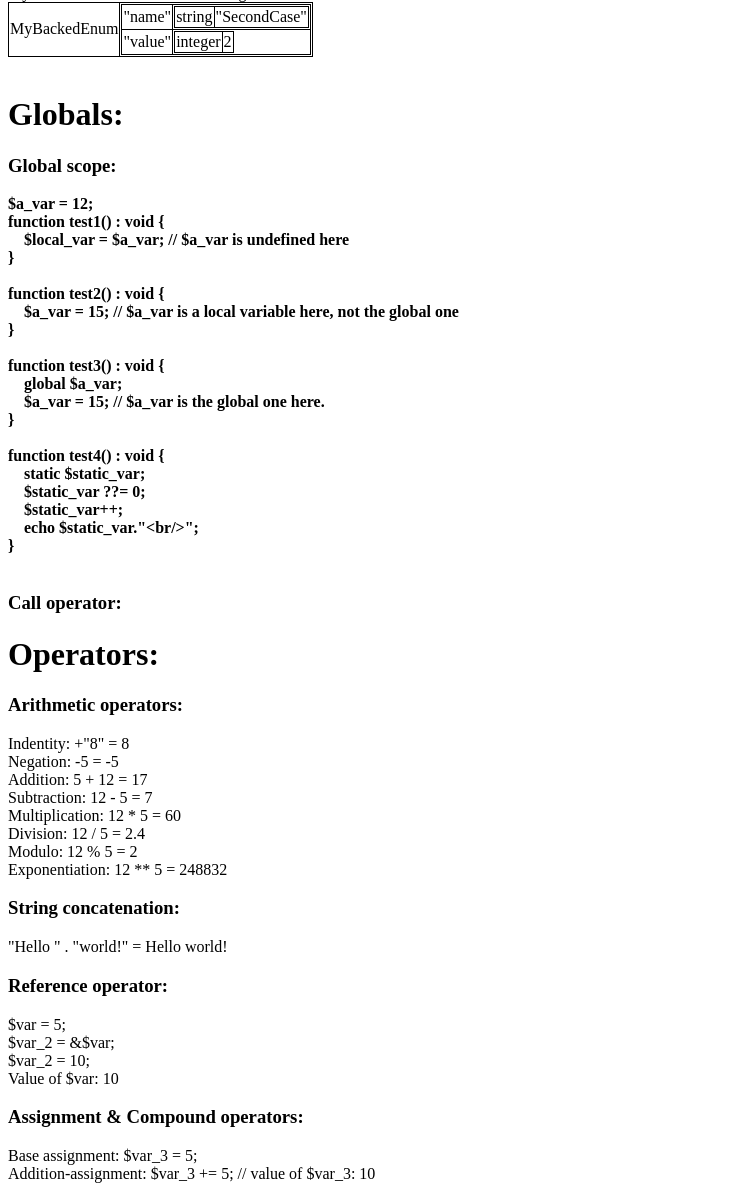
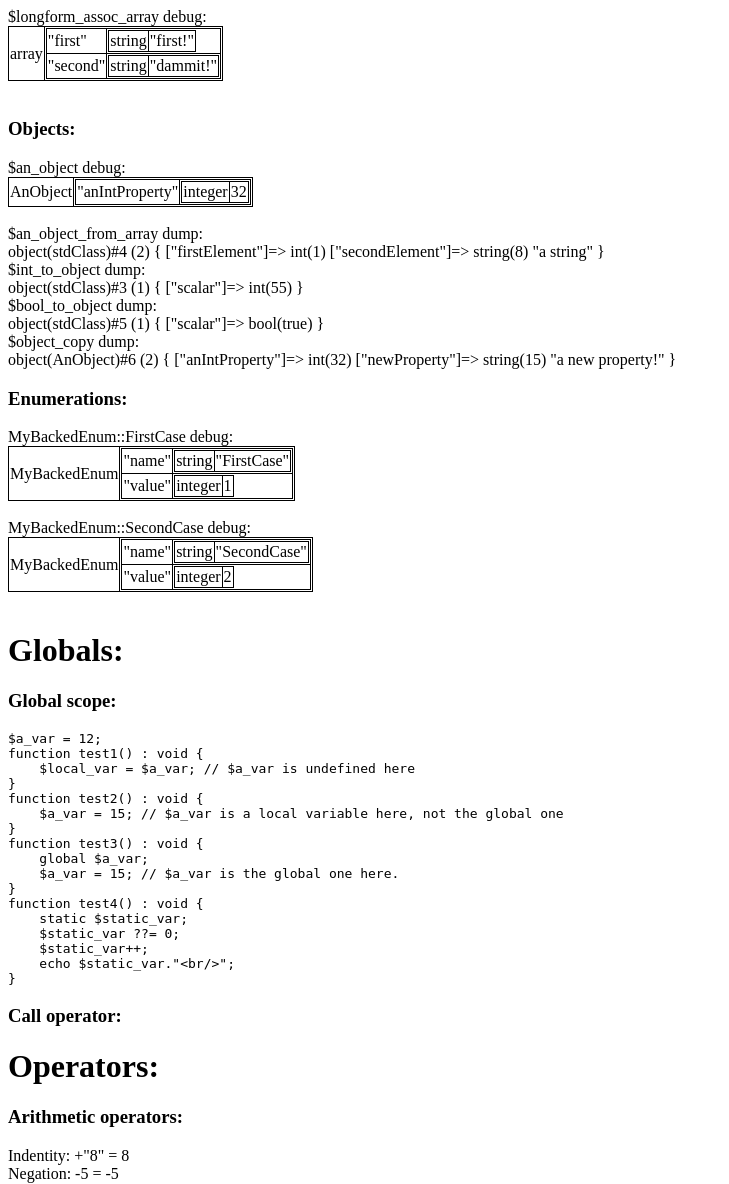
Before and after one commit to Ajinkyabhintade91/420DW3_Week2_Demo_Php_Types, a PHP site: page / in a window 1280 px wide. Shown: the part 2765-3949 px from the top of the page, without its empty margins (0-729 px from the left). Run offline with PHP 8.4, Linux system fonts and the light colour scheme.

Commit message:
add of control structures section. use of <pre> tags for code examples on the web page

```diff
--- a/demos/control_structures.php
+++ b/demos/control_structures.php
@@ -9,4 +9,185 @@ declare(strict_types=1);
  * (c) Copyright 2023 Marc-Eric Boury
  */
 
-// TODO for thursday
+
+// ##### IF... ELSEIF... ELSE CONDITIONALS
+echo "<h3>if... elseif... else:</h3>";
+echo <<<'NOWDOC'
+<pre>// you can test your own logical expressions here, just change the true || false expressions
+$logical_expression = true || false;
+$other_logical_expression = true || false;
+if ($logical_expression) {
+    echo "if block was executed!&lt;br/&gt;";
+} elseif ($other_logical_expression) {
+    // elseif blocks are optional; you can do conditionals without any elseif blocks.
+    // you can add as many elseif blocks as you require
+    echo "elseif block was executed!&lt;br/&gt;";
+} elseif (false) {
+    // Second (useless here) elseif block
+    echo "second elseif block was executed!&lt;br/&gt;";
+} else {
+    // the else block is optional; you can do conditionals without a else block.
+    // only one else block can be defined for each if... elseif... else... conditional
+    echo "else block was executed!&lt;br/&gt;";
+}</pre>
+NOWDOC;
+
+// you can test your own logical expressions here, just change the true || false expressions
+$logical_expression = true || false;
+$other_logical_expression = true || false;
+if ($logical_expression) {
+    echo "if block was executed!<br/>";
+} elseif ($other_logical_expression) {
+    // elseif blocks are optional; you can do conditionals without any elseif blocks.
+    // you can add as many elseif blocks as you require
+    echo "elseif block was executed!<br/>";
+} elseif (false) {
+    // Second (useless here) elseif block
+    echo "second elseif block was executed!<br/>";
+} else {
+    // the else block is optional; you can do conditionals without a else block.
+    // only one else block can be defined for each if... elseif... else... conditional
+    echo "else block was executed!<br/>";
+}
+
+
+
+// ##### SWITCH-CASE CONDITIONAL
+echo "<h3>Switch-Case Conditional</h3>";
+echo <<<'NOWDOC'
+<pre>// note: the following expression returns the current day-of-week as a string
+$day_of_week = date('l', strtotime("now"));
+switch ($day_of_week) {
+    case "Monday":
+        echo "Today is Monday, dammit :(  &lt;br/&gt;";
+        break;
+    case "Tuesday":
+    case "Wednesday":
+    case "Thursday":
+        // this block executes for Tuesday, Wednesday and Thursday cases
+        echo "Today is $day_of_week &lt;br/&gt;";
+        break;
+    case "Friday":
+        echo "Finally it's Friday! &lt;br/&gt;";
+        break;
+    case "Saturday":
+    case "Sunday":
+        // this block executes for Saturday and Sunday cases
+        echo "Who cares? its the weekend! &lt;br/&gt;";
+        break;
+    default:
+        // this block executes if none of the previously defined cases match the
+        // switch value. Since its always at the end, it doesnt need a break statment
+        echo "Hmmm, I made a mistake somewhere... &lt;br/&gt;";
+}</pre>
+NOWDOC;
+
+// note: the following expression returns the current day-of-week as a string
+$day_of_week = date('l', strtotime("now"));
+switch ($day_of_week) {
+    case "Monday":
+        echo "Today is Monday, dammit :( <br/>";
+        break;
+    case "Tuesday":
+    case "Wednesday":
+    case "Thursday":
+        // this block executes for Tuesday, Wednesday and Thursday cases
+        echo "Today is $day_of_week<br/>";
+        break;
+    case "Friday":
+        echo "Finally it's Friday!<br/>";
+        break;
+    case "Saturday":
+    case "Sunday":
+        // this block executes for Saturday and Sunday cases
+        echo "Who cares? its the weekend!<br/>";
+        break;
+    default:
+        // this block executes if none of the previously defined cases match the
+        // switch value. Since its always at the end, it doesnt need a break statment
+        echo "Hmmm, I made a mistake somewhere...<br/>";
+}
+
+
+
+// ##### FOR... LOOP
+echo "<h3>for... loop</h3>";
+echo <<<'NOWDOC'
+<pre>for ($iterator = 0; $iterator < 10; $iterator++) {
+    echo '$iterator value: '.$iterator.'&lt;br/&gt;';
+}</pre>
+NOWDOC;
+for ($iterator = 0; $iterator < 10; $iterator++) {
+    echo '$iterator value: '.$iterator.'<br/>';
+}
+
+
+
+// ##### FOR... LOOP
+echo "<h3>foreach loops</h3>";
+echo <<<'NOWDOC'
+<pre>$array = ["first" => 9, "second" => 8, "third" => 7];
+// base foreach loop
+foreach ($array as $element) {
+    echo 'Element value: ['.$element.']&lt;br/&gt;';
+}
+
+// foreach loop with key/value pair access
+foreach ($array as $key => $value) {
+    echo 'Element with key ['.$key.'] has value: ['.$value.']&lt;br/&gt;';
+}</pre>
+NOWDOC;
+$array = ["first" => 9, "second" => 8, "third" => 7];
+// base foreach loop
+foreach ($array as $element) {
+    echo 'Element value: ['.$element.']<br/>';
+}
+echo '<br/>';
+// foreach loop with key/value pair access
+foreach ($array as $key => $value) {
+    echo 'Element with key ['.$key.'] has value: ['.$value.']<br/>';
+}
+
+
+
+// ##### WHILE... LOOP
+echo "<h3>while... loop</h3>";
+echo <<<'NOWDOC'
+<pre>$iterator = 0;
+while ($iterator < 5) {
+    echo "\$iterator value: [$iterator]&lt;br/&gt;";
+    $iterator++;
+}</pre>
+NOWDOC;
+$iterator = 0;
+while ($iterator < 5) {
+    echo "\$iterator value: [$iterator]<br/>";
+    $iterator++;
+}
+
+
+
+// ##### DO... WHILE LOOP
+echo "<h3>Do... while loop</h3>";
+echo <<<'NOWDOC'
+<pre>$iterator = 0;
+do {
+    echo "\$iterator value: [$iterator]&lt;br/&gt;";
+    $iterator++;
+} while ($iterator < 5);
+
+$limiter = false;
+do {
+    echo "The block still executes once before the while condition is checked.&lt;br/&gt;";
+} while ($limiter);</pre>
+NOWDOC;
+$iterator = 0;
+do {
+    echo "\$iterator value: [$iterator]<br/>";
+    $iterator++;
+} while ($iterator < 5);
+echo '<br/>';
+$limiter = false;
+do {
+    echo "The block still executes once before the while condition is checked.<br/>";
+} while ($limiter);
--- a/demos/globals.php
+++ b/demos/globals.php
@@ -14,25 +14,25 @@ declare(strict_types=1);
 // ##### SCOPES
 echo "<h3>Global scope:</h3>";
 echo <<<'NOWDOC'
-<strong>
-$a_var = 12;<br/>
-function test1() : void {<br/>
-&nbsp;&nbsp;&nbsp;&nbsp;$local_var = $a_var; // $a_var is undefined here<br/>
-}<br/><br/>
-function test2() : void {<br/>
-&nbsp;&nbsp;&nbsp;&nbsp;$a_var = 15; // $a_var is a local variable here, not the global one<br/>
-}<br/><br/>
-function test3() : void {<br/>
-&nbsp;&nbsp;&nbsp;&nbsp;global $a_var;<br/>
-&nbsp;&nbsp;&nbsp;&nbsp;$a_var = 15; // $a_var is the global one here.<br/>
-}<br/><br/>
-function test4() : void {<br/>
-&nbsp;&nbsp;&nbsp;&nbsp;static $static_var;<br/>
-&nbsp;&nbsp;&nbsp;&nbsp;$static_var ??= 0;<br/>
-&nbsp;&nbsp;&nbsp;&nbsp;$static_var++;<br/>
-&nbsp;&nbsp;&nbsp;&nbsp;echo $static_var."&lt;br/&gt;";<br/>
-}<br/><br/>
-</strong>
+<pre>
+$a_var = 12;
+function test1() : void {
+    $local_var = $a_var; // $a_var is undefined here
+}
+function test2() : void {
+    $a_var = 15; // $a_var is a local variable here, not the global one
+}
+function test3() : void {
+    global $a_var;
+    $a_var = 15; // $a_var is the global one here.
+}
+function test4() : void {
+    static $static_var;
+    $static_var ??= 0;
+    $static_var++;
+    echo $static_var."&lt;br/&gt;";
+}
+</pre>
 NOWDOC;
 $a_var = 12;
 function test1() : void {
--- a/demos/types.php
+++ b/demos/types.php
@@ -70,19 +70,20 @@ echo "<h3>Strings:</h3>";
 $doublequoted_string = "hello there!";
 $singlequoted_string = 'General Kenobi! You are a bold one...';
 $concatenated_string = $doublequoted_string." -".$singlequoted_string;
+// NOTE: the HTML <pre> tags preserves white spaces
 $heredoc_string = <<<HEREDOC
-This
+<pre>This
 is
 a
 heredoc
-block.
+block.</pre>
 HEREDOC;
-$nowdoc_string = <<<NOWDOC
-This
+$nowdoc_string = <<<'NOWDOC'
+<pre>This
 is
 a
 nowdoc
-block.
+block.</pre>
 NOWDOC;
 $string_interpolation = "$doublequoted_string -$singlequoted_string";
 echo '$doublequoted_string is ['.$doublequoted_string.'] debug: '.debug($doublequoted_string, false).'<br/>';
@@ -164,6 +165,7 @@ echo '<br/>';
 
 
 // ##### Enumerations
+echo "<h3>Enumerations:</h3>";
 enum MyPureEnum {
     case FirstCase;
     case SecondCase;
```
